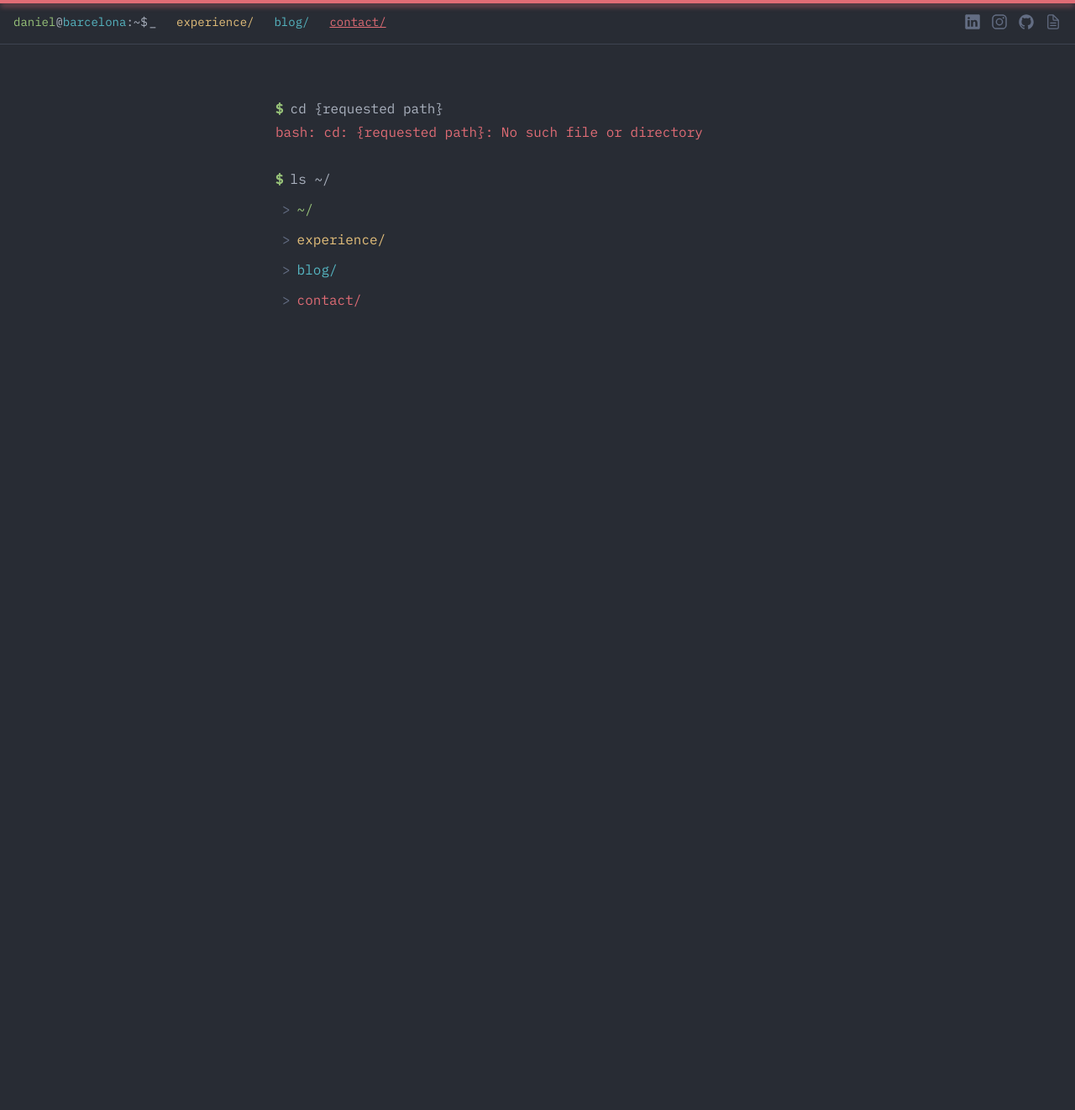
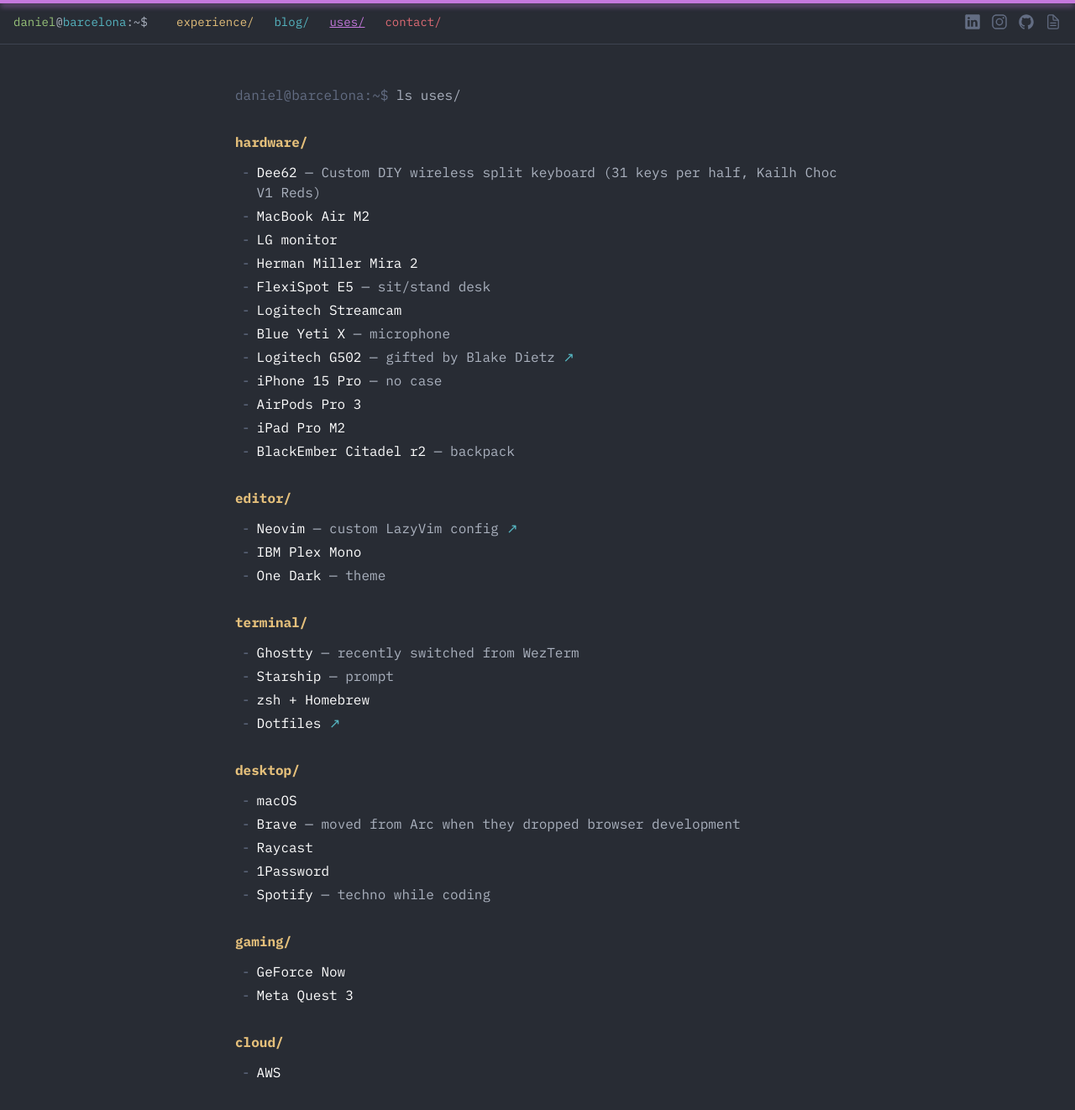
Before and after one commit to dcryan/personal-website, a Next.js app: page /uses in a window 1280 px wide. Before the commit this address had no page. Shown: the top 1322 px of the page at 84% size. Before the commit the page ends 800 px from the top, so only its background shows below. Built offline with nearby package versions, Linux system fonts and the light colour scheme.

Commit message:
feat: add /uses page and availability CTA on home page

```diff
--- a/src/app/page.tsx
+++ b/src/app/page.tsx
@@ -78,6 +78,14 @@
               <span className="text-onedark-blue">blog/</span>
             </Link>
             <Link
+              href="/uses"
+              className="flex items-center gap-2 hover:bg-onedark-currentline rounded px-2 py-1 transition-colors animate-fade-in"
+              style={{ animationDelay: "3.875s" }}
+            >
+              <span className="text-onedark-gutter">{">"}</span>
+              <span className="text-onedark-purple">uses/</span>
+            </Link>
+            <Link
               href="/contact"
               className="flex items-center gap-2 hover:bg-onedark-currentline rounded px-2 py-1 transition-colors animate-fade-in"
               style={{ animationDelay: "3.9s" }}
@@ -87,6 +95,27 @@
             </Link>
           </div>
         </nav>
+
+        {/* availability */}
+        <div>
+          <div className="flex items-center gap-2">
+            <span className="text-onedark-green font-bold animate-fade-in" style={{ animationDelay: "4.2s" }}>$</span>
+            <span className="typing-line" style={{ width: "18ch", animationDelay: "4.2s" }}>
+              cat availability.txt
+            </span>
+          </div>
+          <div className="animate-fade-in" style={{ animationDelay: "5.0s" }}>
+            <p className="text-onedark-fg mt-1">Open to remote contract &amp; consulting work.</p>
+            <Link
+              href="/contact"
+              className="hover:bg-onedark-currentline rounded px-2 py-1 transition-colors mt-1 inline-block"
+            >
+              <span className="text-onedark-gutter">[</span>
+              <span className="text-onedark-red"> contact/ </span>
+              <span className="text-onedark-gutter">]</span>
+            </Link>
+          </div>
+        </div>
       </div>
     </main>
   );
--- /dev/null
+++ b/src/app/uses/layout.tsx
@@ -0,0 +1,15 @@
+import type { Metadata } from "next";
+
+export const metadata: Metadata = {
+  title: "Uses",
+  description:
+    "Daniel Ryan's setup — hardware, editor, terminal, and tools.",
+};
+
+export default function RootLayout({
+  children,
+}: Readonly<{
+  children: React.ReactNode;
+}>) {
+  return children;
+}
--- /dev/null
+++ b/src/app/uses/page.tsx
@@ -0,0 +1,133 @@
+import Header from "@/components/Header";
+
+function Section({
+  title,
+  children,
+}: {
+  title: string;
+  children: React.ReactNode;
+}) {
+  return (
+    <div>
+      <h2 className="text-onedark-yellow font-bold mb-3">{title}</h2>
+      <ul className="space-y-1 ml-2">{children}</ul>
+    </div>
+  );
+}
+
+function Item({
+  name,
+  description,
+  href,
+}: {
+  name: string;
+  description?: string;
+  href?: string;
+}) {
+  return (
+    <li className="flex items-baseline gap-2">
+      <span className="text-onedark-gutter">-</span>
+      <span>
+        <span className="text-white">{name}</span>
+        {description && (
+          <span className="text-onedark-fg"> — {description}</span>
+        )}
+        {href && (
+          <>
+            {" "}
+            <a
+              href={href}
+              target="_blank"
+              rel="noopener noreferrer"
+              className="text-onedark-blue hover:underline"
+            >
+              {"\u2197"}
+            </a>
+          </>
+        )}
+      </span>
+    </li>
+  );
+}
+
+export default function Uses() {
+  return (
+    <main className="min-h-screen">
+      <Header barColor="purple" />
+
+      <div className="mt-12 px-6 max-w-3xl mx-auto pb-16">
+        <div className="mb-8">
+          <span className="text-onedark-gutter">daniel@barcelona:~$</span>{" "}
+          <span className="text-onedark-fg">ls uses/</span>
+        </div>
+
+        <div className="space-y-8">
+          <Section title="hardware/">
+            <Item
+              name="Dee62"
+              description="Custom DIY wireless split keyboard (31 keys per half, Kailh Choc V1 Reds)"
+            />
+            <Item name="MacBook Air M2" />
+            <Item name="LG monitor" />
+            <Item name="Herman Miller Mira 2" />
+            <Item name="FlexiSpot E5" description="sit/stand desk" />
+            <Item name="Logitech Streamcam" />
+            <Item name="Blue Yeti X" description="microphone" />
+            <Item
+              name="Logitech G502"
+              description="gifted by Blake Dietz"
+              href="https://www.blakedietz.me/"
+            />
+            <Item name="iPhone 15 Pro" description="no case" />
+            <Item name="AirPods Pro 3" />
+            <Item name="iPad Pro M2" />
+            <Item name="BlackEmber Citadel r2" description="backpack" />
+          </Section>
+
+          <Section title="editor/">
+            <Item
+              name="Neovim"
+              description="custom LazyVim config"
+              href="https://github.com/dcryan/.dotfiles"
+            />
+            <Item name="IBM Plex Mono" />
+            <Item name="One Dark" description="theme" />
+          </Section>
+
+          <Section title="terminal/">
+            <Item
+              name="Ghostty"
+              description="recently switched from WezTerm"
+            />
+            <Item name="Starship" description="prompt" />
+            <Item name="zsh + Homebrew" />
+            <Item
+              name="Dotfiles"
+              href="https://github.com/dcryan/.dotfiles"
+            />
+          </Section>
+
+          <Section title="desktop/">
+            <Item name="macOS" />
+            <Item
+              name="Brave"
+              description="moved from Arc when they dropped browser development"
+            />
+            <Item name="Raycast" />
+            <Item name="1Password" />
+            <Item name="Spotify" description="techno while coding" />
+          </Section>
+
+          <Section title="gaming/">
+            <Item name="GeForce Now" />
+            <Item name="Meta Quest 3" />
+          </Section>
+
+          <Section title="cloud/">
+            <Item name="AWS" />
+          </Section>
+        </div>
+      </div>
+    </main>
+  );
+}
--- a/src/components/Header.tsx
+++ b/src/components/Header.tsx
@@ -8,7 +8,7 @@
 } from "react-icons/io5";
 
 type HeaderProps = {
-  barColor?: "green" | "yellow" | "blue" | "red";
+  barColor?: "green" | "yellow" | "blue" | "red" | "purple";
 };
 
 const barColorClasses = {
@@ -16,6 +16,7 @@
   yellow: "bg-onedark-yellow shadow-onedark-yellow",
   blue: "bg-onedark-blue shadow-onedark-blue",
   red: "bg-onedark-red shadow-onedark-red",
+  purple: "bg-onedark-purple shadow-onedark-purple",
 };
 
 export default function Header({ barColor }: HeaderProps) {
@@ -46,6 +47,12 @@
                 className={`text-onedark-blue hover:bg-onedark-currentline px-2 py-1 rounded transition-colors text-sm ${barColor === "blue" ? "underline" : ""}`}
               >
                 blog/
+              </Link>
+              <Link
+                href="/uses"
+                className={`text-onedark-purple hover:bg-onedark-currentline px-2 py-1 rounded transition-colors text-sm ${barColor === "purple" ? "underline" : ""}`}
+              >
+                uses/
               </Link>
               <Link
                 href="/contact"
@@ -108,6 +115,12 @@
             blog/
           </Link>
           <Link
+            href="/uses"
+            className={`text-onedark-purple hover:bg-onedark-currentline px-2 py-1 rounded transition-colors text-sm ${barColor === "purple" ? "underline" : ""}`}
+          >
+            uses/
+          </Link>
+          <Link
             href="/contact"
             className={`text-onedark-red hover:bg-onedark-currentline px-2 py-1 rounded transition-colors text-sm ${barColor === "red" ? "underline" : ""}`}
           >
```
